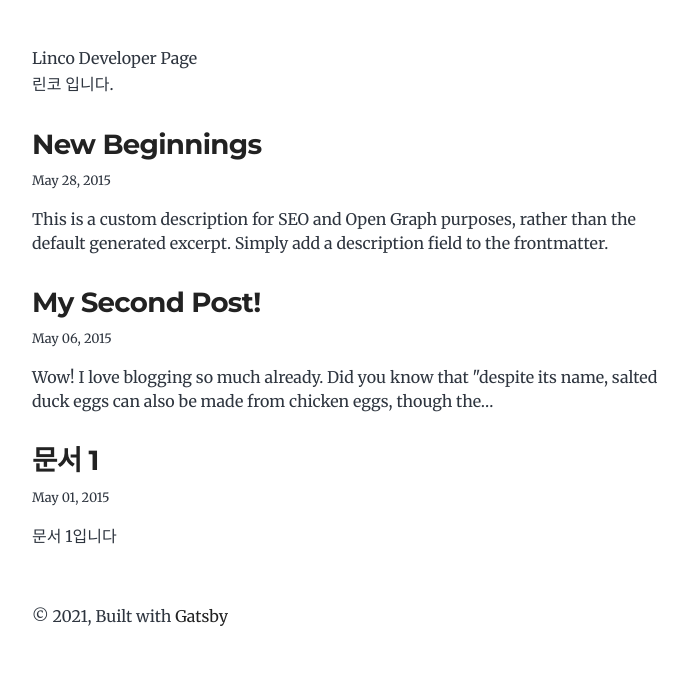
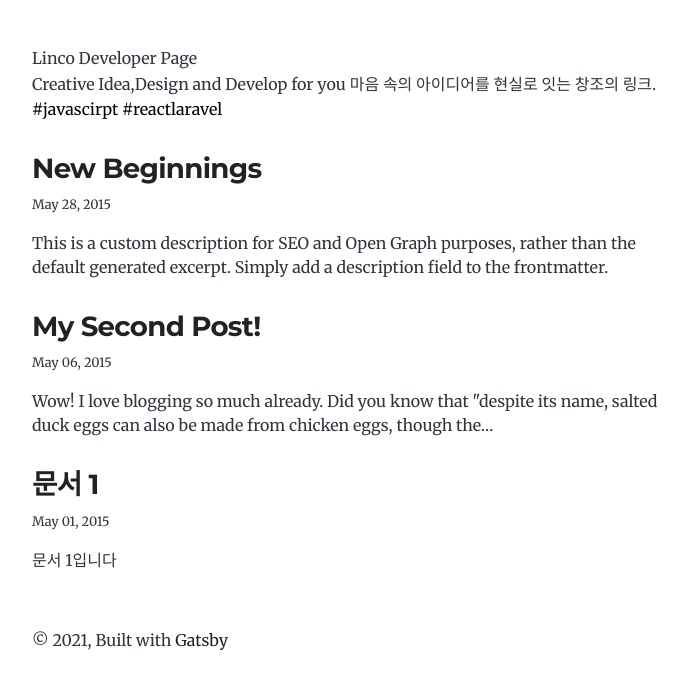
Before and after one commit to Jiwon-Jeon/Jiwon-Jeon.github.io, a Gatsby site: page / in a window 1280 px wide. Shown: the part 116-804 px from the top of the page, without its empty margins (292-980 px from the left). Built offline with nearby package versions, Linux system fonts and the light colour scheme; Gatsby itself is replaced by a stand-in of ours.

Commit message:
feature: tag setting

```diff
--- a/src/pages/index.js
+++ b/src/pages/index.js
@@ -1,4 +1,5 @@
 import * as React from "react"
+import {useState} from "react"
 import { Link, graphql } from "gatsby"
 
 import Bio from "../components/bio"
@@ -8,6 +9,9 @@ import Seo from "../components/seo"
 const BlogIndex = ({ data, location }) => {
   const siteTitle = data.site.siteMetadata?.title || `Title`
   const posts = data.allMarkdownRemark.nodes
+  const categories = data.allMarkdownRemark.group
+
+  const [tag, setTag] = useState("")
 
   // 작성된 게시글이 있을 때
   if (posts.length === 0) {
@@ -16,7 +20,7 @@ const BlogIndex = ({ data, location }) => {
         <Seo title="All posts" />
         <div className='lc-header-text'>
             <p>Linco Developer Page</p>
-            <p>린코 입니다.</p>
+            <p>Creative Idea,Design and Develop for you 마음 속의 아이디어를 현실로 잇는 창조의 링크.</p>
         </div>
       </Layout>
     )
@@ -28,11 +32,15 @@ const BlogIndex = ({ data, location }) => {
       <Seo title="All posts" />
         <div className='lc-header-text'>
             <p>Linco Developer Page</p>
-            <p>린코 입니다.</p>
+            <p>Creative Idea,Design and Develop for you 마음 속의 아이디어를 현실로 잇는 창조의 링크.</p>
+        </div>
+        <div className='lc-categories'>
+            {categories.map((category) => {
+              return (<button onClick={() => setTag(category.fieldValue)}>{category.fieldValue}</button>)
+            })}
         </div>
       <ol style={{ listStyle: `none` }}>
-
-        {posts.map(post => {
+        {posts.filter((post) => tag === "" ? post : tag === post.frontmatter.tag).map(post => {
           const title = post.frontmatter.title || post.fields.slug
 
           return (
@@ -77,6 +85,9 @@ export const pageQuery = graphql`
       }
     }
     allMarkdownRemark(sort: { fields: [frontmatter___date], order: DESC }) {
+      group(field: frontmatter___tag) {
+        fieldValue
+      }
       nodes {
         excerpt
         fields {
```
